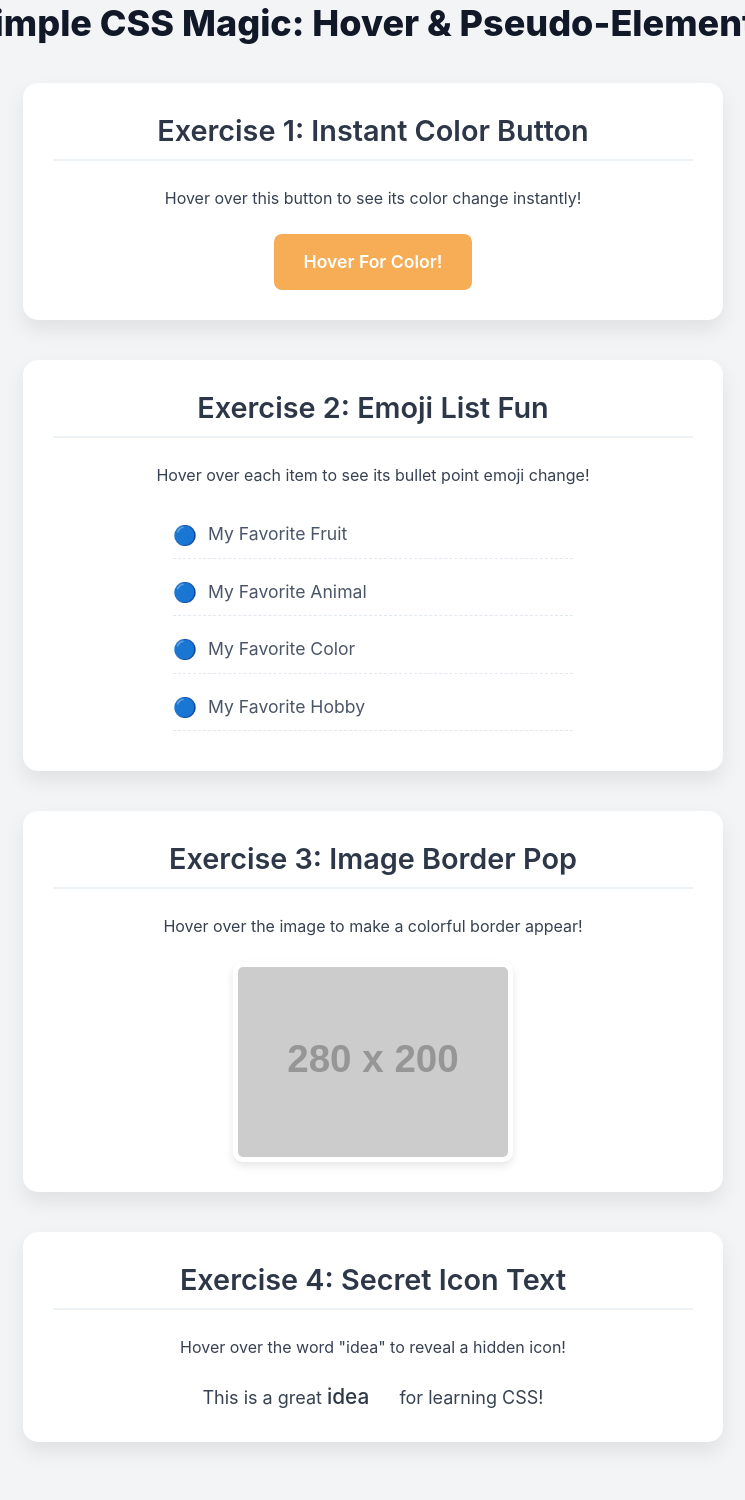
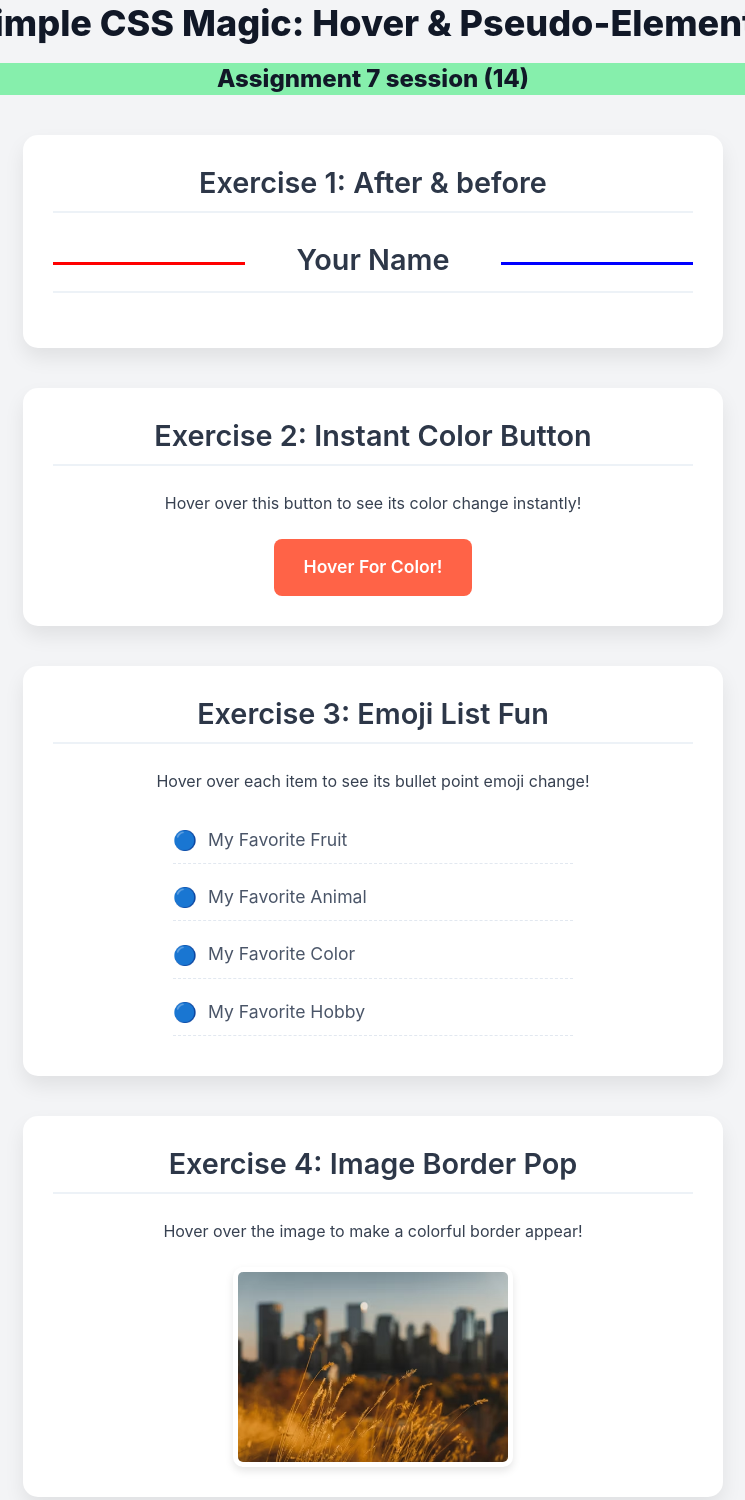
Before and after one commit to Mena-Erian/startup_Assignment-S_14, a plain HTML site: page index.html in a window 1280 px wide. Shown: the part 17-1517 px from the top of the page, without its empty margins (267-1012 px from the left). Drawn offline with nearby package versions, Linux system fonts and the light colour scheme; placeholder pictures from the web are drawn by us.

Commit message:
Add new image and update exercises in index.html and main.css

```diff
--- a/index.html
+++ b/index.html
@@ -13,12 +13,25 @@
     >
         <h1 class="text-4xl font-extrabold text-gray-900 mb-10">
             Simple CSS Magic: Hover & Pseudo-Elements
+            <span
+                class="bg-green-300 text-2xl mt-5 block hover:text-green-300 hover:bg-black"
+                >Assignment 7 session (14)</span
+            >
         </h1>
 
-        <!-- Exercise 1: Colorful Button on Hover -->
+        <!-- Exercise 1: Text with Icon Reveal on Hover -->
         <div class="exercise-section">
             <h2 class="text-3xl font-bold text-gray-800 mb-5">
-                Exercise 1: Instant Color Button
+                Exercise 1: After & before
+            </h2>
+
+            <h2 class="qseudo-ex">Your Name</h2>
+        </div>
+
+        <!-- Exercise 2: Colorful Button on Hover -->
+        <div class="exercise-section">
+            <h2 class="text-3xl font-bold text-gray-800 mb-5">
+                Exercise 2: Instant Color Button
             </h2>
             <p class="text-gray-700 mb-6">
                 Hover over this button to see its color change instantly!
@@ -26,10 +39,10 @@
             <button class="color-button">Hover For Color!</button>
         </div>
 
-        <!-- Exercise 2: List Item with Emoji Bullet Change -->
+        <!-- Exercise 3: List Item with Emoji Bullet Change -->
         <div class="exercise-section">
             <h2 class="text-3xl font-bold text-gray-800 mb-5">
-                Exercise 2: Emoji List Fun
+                Exercise 3: Emoji List Fun
             </h2>
             <p class="text-gray-700 mb-6">
                 Hover over each item to see its bullet point emoji change!
@@ -42,34 +55,17 @@
             </ul>
         </div>
 
-        <!-- Exercise 3: Simple Image Border on Hover -->
+        <!-- Exercise 4: Simple Image Border on Hover -->
         <div class="exercise-section">
             <h2 class="text-3xl font-bold text-gray-800 mb-5">
-                Exercise 3: Image Border Pop
+                Exercise 4: Image Border Pop
             </h2>
             <p class="text-gray-700 mb-6">
                 Hover over the image to make a colorful border appear!
             </p>
             <div class="image-border-container">
-                <img
-                    src="https://placehold.co/280x200/90cdf4/ffffff?text=Image+Here!"
-                    alt="Placeholder Image"
-                />
+                <img src="./images/image.png" alt="Placeholder Image" />
             </div>
-        </div>
-
-        <!-- Exercise 4: Text with Icon Reveal on Hover -->
-        <div class="exercise-section">
-            <h2 class="text-3xl font-bold text-gray-800 mb-5">
-                Exercise 4: Secret Icon Text
-            </h2>
-            <p class="text-gray-700 mb-6">
-                Hover over the word "idea" to reveal a hidden icon!
-            </p>
-            <p class="text-lg text-gray-700">
-                This is a great <span class="text-with-icon">idea</span> for
-                learning CSS!
-            </p>
         </div>
     </body>
 </html>
--- a/styles/main.css
+++ b/styles/main.css
@@ -39,9 +39,32 @@ h1 {
     padding-bottom: 10px;
 }
 
-/* --- Exercise 1: Colorful Button on Hover --- */
+/* --- Exercise 2: Colorful Button on Hover --- */
+.qseudo-ex {
+    position: relative;
+}
+.qseudo-ex::after {
+    content: "";
+    width: 30%;
+    height: 3px;
+    background-color: blue;
+    position: absolute;
+    top: 45%;
+    right: 0;
+}
+.qseudo-ex::before {
+    content: "";
+    width: 30%;
+    height: 3px;
+    background-color: red;
+    position: absolute;
+    top: 45%;
+    left: 0;
+}
+
+/* --- Exercise 2: Colorful Button on Hover --- */
 .color-button {
-    background-color: #f6ad55; /* Soft Orange */
+    background-color: tomato; /* Soft Orange */
     color: white;
     padding: 15px 30px;
     border: none;
@@ -52,7 +75,7 @@ h1 {
 }
 
 .color-button:hover {
-    background-color: #ed8936; /* Darker Orange on hover */
+    background-color: yellowgreen; /* Darker Orange on hover */
     color: #fff; /* Ensure text stays white */
 }
 
```
Also changed, not shown: images/image.png (added).
